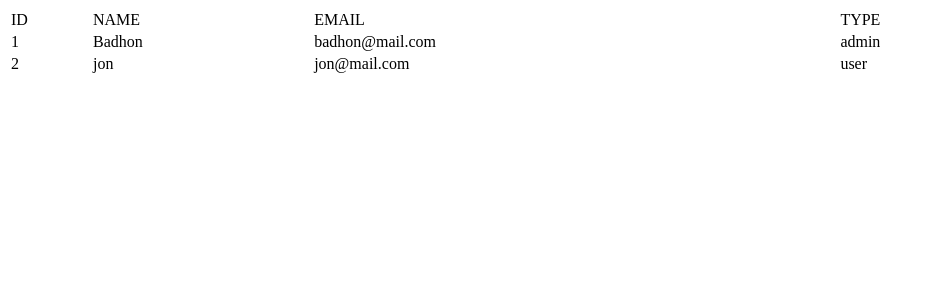
After one commit to badhon09/MID_MINI_PROJECT, a PHP site: page /view_users.php in a window 1280 px wide. The commit adds this page. Shown: the top 300 px of the page, without its empty margins (0-932 px from the left). Run offline with PHP 8.4, Linux system fonts and the light colour scheme; data comes from the database, SQL or seed files in the repository.

Commit message:
mini project complete

```diff
--- a/adminhome.php
+++ b/adminhome.php
@@ -16,10 +16,10 @@
 
     <center>
 
-    <a href="">Profile</a><br>
+    <a href="admin_profile.php">Profile</a><br>
     <a href="">Change Password</a><br>
-    <a href="">view users</a><br>
-    <a href="">logout</a>
+    <a href="view_users.php">view users</a><br>
+    <a href="logout.php">logout</a>
 
     </center>
 </body>
--- a/logcheck.php
+++ b/logcheck.php
@@ -24,10 +24,12 @@ include('dbconn.php');
 					$type=$row["type"];
 					$id=$row["id"];
 					$name=$row["name"];
+					$email=$row["email"];
 					session_start();
 					$_SESSION["name"]=$name;
 					$_SESSION["id"]=$id;
 					$_SESSION["email"]=$email;
+					$_SESSION["type"]=$type;
 
 						if($type =='admin'){
 							header("location:./adminhome.php");
--- /dev/null
+++ b/logout.php
@@ -0,0 +1,5 @@
+<?php
+	session_start();
+	session_destroy();
+	header('Location:login.php');
+?>
--- a/userhome.php
+++ b/userhome.php
@@ -14,9 +14,9 @@
 </head>
 <body>
 <h1>Hello <?php echo $_SESSION["name"]  ?> ! </h1>
-<a href="">Profile</a><br>
+<a href="user_profile.php">Profile</a><br>
     <a href="">Change Password</a><br>
 
-    <a href="">logout</a>
+    <a href="logout.php">logout</a>
 </body>
 </html>
--- /dev/null
+++ b/view_users.php
@@ -0,0 +1,49 @@
+
+
+
+
+
+
+<!DOCTYPE html>
+<html lang="en">
+<head>
+    <meta charset="UTF-8">
+    <meta name="viewport" content="width=device-width, initial-scale=1.0">
+    <title>view users</title>
+</head>
+<body>
+
+<table style="width:80%">
+  <tr>
+    <td>ID</td>
+    <td>NAME</td>
+    <td>EMAIL</td>
+    <td>TYPE</td>
+  </tr>
+  <?php
+include('dbconn.php');
+
+$query = "SELECT * FROM users";
+$result = mysqli_query($dbconn,$query);
+while($res = mysqli_fetch_array($result)) {
+    $id=$res['id'];
+    $name=$res['name'];
+    $email = $res['email'];
+    $type = $res['type'];
+
+
+
+?>
+  <tr>
+    <td><?php echo $id ; ?></td>
+    <td><?php echo $name ; ?></td>
+    <td><?php echo $email ; ?></td>
+    <td><?php echo $type ; ?></td>
+  </tr>
+<?php } ?>
+
+</table>
+
+
+</body>
+</html>
```
Also changed, not shown: admin_profile.php (added, +23 -0 lines), user_profile.php (added, +23 -0 lines).
